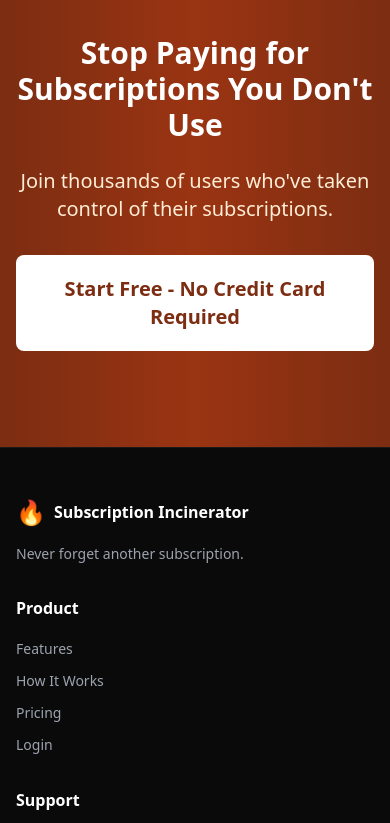
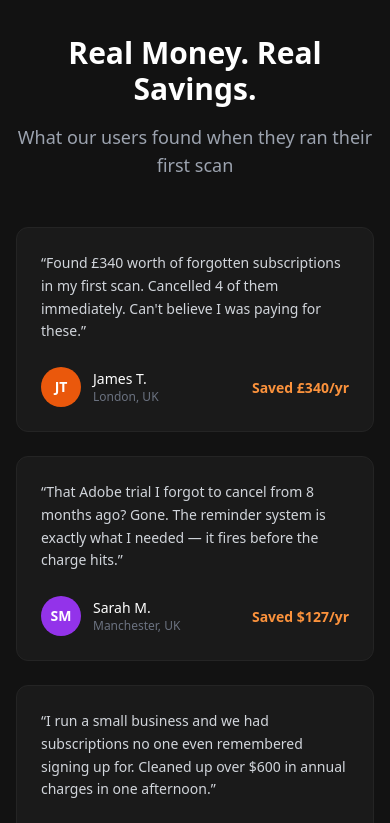
Before and after one commit to PominausGH/subscription-incinerator, a Next.js app: page / in a window 390 px wide. Shown: the part 8380-9203 px from the top of the page. Built offline with nearby package versions, Linux system fonts and the light colour scheme.

Commit message:
feat: add social proof testimonials section

```diff
--- a/app/page.tsx
+++ b/app/page.tsx
@@ -8,6 +8,7 @@ import {
   HowItWorks,
   Pricing,
   FAQ,
+  Testimonials,
   FinalCTA,
   Footer,
 } from '@/components/landing'
@@ -95,6 +96,7 @@ export default function Home() {
       <HowItWorks />
       <Pricing />
       <FAQ />
+      <Testimonials />
       <FinalCTA />
       <Footer />
     </main>
--- a/components/landing/index.ts
+++ b/components/landing/index.ts
@@ -7,5 +7,6 @@ export { TrustBar } from './trust-bar'
 export { HowItWorks } from './how-it-works'
 export { Pricing } from './pricing'
 export { FAQ } from './faq'
+export { Testimonials } from './testimonials'
 export { FinalCTA } from './final-cta'
 export { Footer } from './footer'
--- /dev/null
+++ b/components/landing/testimonials.tsx
@@ -0,0 +1,77 @@
+'use client'
+
+import { motion } from 'framer-motion'
+
+const testimonials = [
+  {
+    quote: "Found £340 worth of forgotten subscriptions in my first scan. Cancelled 4 of them immediately. Can't believe I was paying for these.",
+    name: "James T.",
+    location: "London, UK",
+    saved: "£340/yr",
+    initials: "JT",
+    color: "bg-fire-600",
+  },
+  {
+    quote: "That Adobe trial I forgot to cancel from 8 months ago? Gone. The reminder system is exactly what I needed — it fires before the charge hits.",
+    name: "Sarah M.",
+    location: "Manchester, UK",
+    saved: "$127/yr",
+    initials: "SM",
+    color: "bg-purple-600",
+  },
+  {
+    quote: "I run a small business and we had subscriptions no one even remembered signing up for. Cleaned up over $600 in annual charges in one afternoon.",
+    name: "Mike R.",
+    location: "Austin, TX",
+    saved: "$600/yr",
+    initials: "MR",
+    color: "bg-green-600",
+  },
+]
+
+export function Testimonials() {
+  return (
+    <section className="py-24 bg-dark-800">
+      <div className="max-w-6xl mx-auto px-4 sm:px-6 lg:px-8">
+        <motion.div
+          initial={{ opacity: 0, y: 20 }}
+          whileInView={{ opacity: 1, y: 0 }}
+          viewport={{ once: true }}
+          className="text-center mb-12"
+        >
+          <h2 className="text-3xl sm:text-4xl font-bold text-white mb-4">
+            Real Money. Real Savings.
+          </h2>
+          <p className="text-gray-400 text-lg">What our users found when they ran their first scan</p>
+        </motion.div>
+
+        <div className="grid md:grid-cols-3 gap-6">
+          {testimonials.map((t, i) => (
+            <motion.div
+              key={t.name}
+              initial={{ opacity: 0, y: 30 }}
+              whileInView={{ opacity: 1, y: 0 }}
+              viewport={{ once: true }}
+              transition={{ delay: i * 0.1 }}
+              className="bg-dark-700 rounded-xl p-6 border border-dark-600 hover:border-fire-500/40 transition-all"
+            >
+              <p className="text-gray-300 text-sm leading-relaxed mb-6">&ldquo;{t.quote}&rdquo;</p>
+              <div className="flex items-center gap-3">
+                <div className={`w-10 h-10 ${t.color} rounded-full flex items-center justify-center text-white text-sm font-bold flex-shrink-0`}>
+                  {t.initials}
+                </div>
+                <div>
+                  <p className="text-white font-medium text-sm">{t.name}</p>
+                  <p className="text-gray-500 text-xs">{t.location}</p>
+                </div>
+                <div className="ml-auto">
+                  <span className="text-fire-400 font-bold text-sm">Saved {t.saved}</span>
+                </div>
+              </div>
+            </motion.div>
+          ))}
+        </div>
+      </div>
+    </section>
+  )
+}
```
